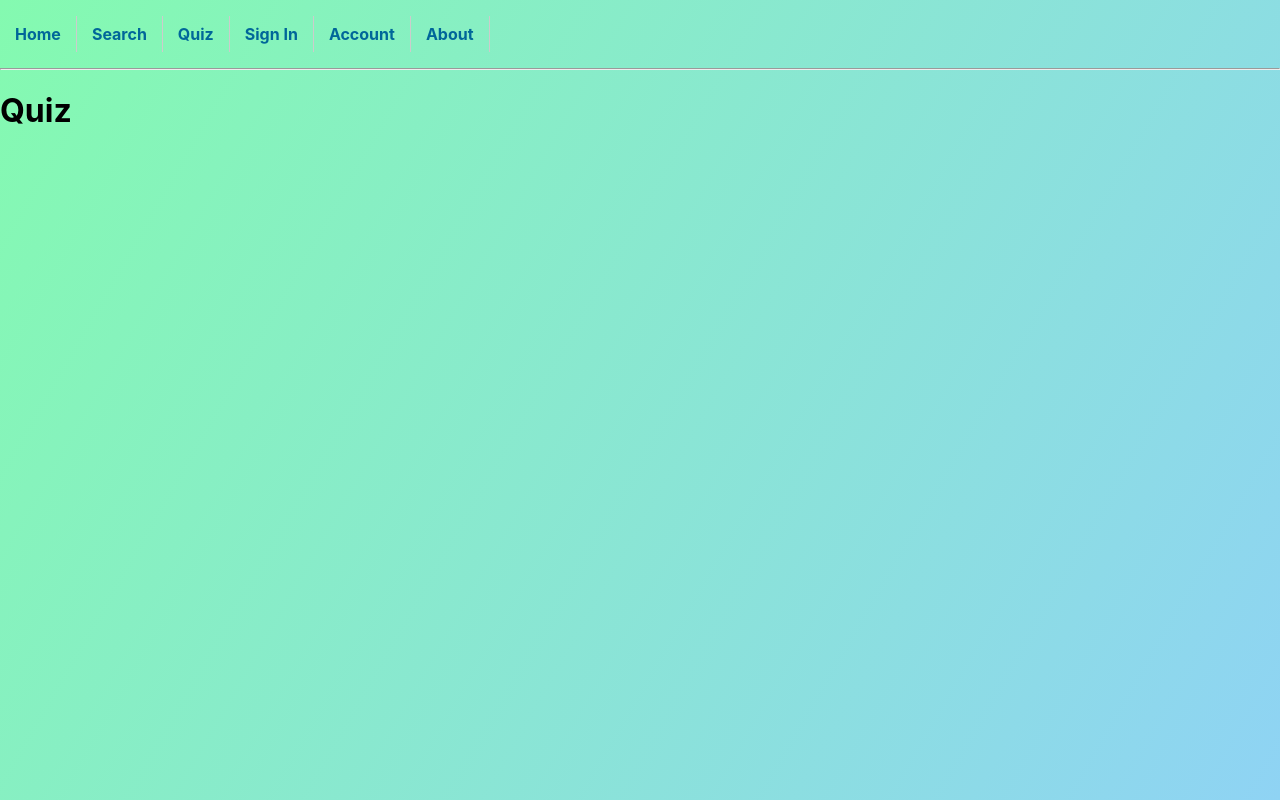
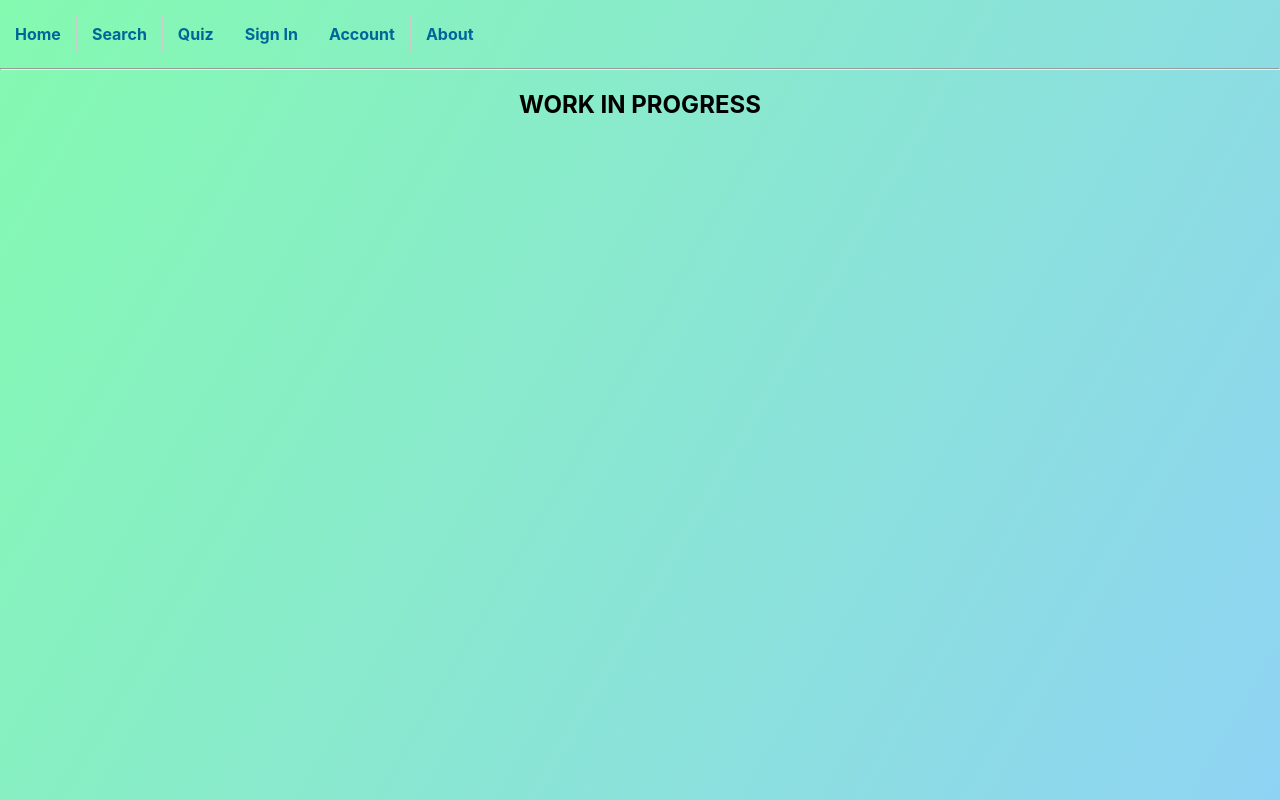
Before and after one commit to CodeTheGuy/WhatShouldIEat, a React (Create React App) app: page /quiz in a window 1280 px wide. Built offline with nearby package versions, Linux system fonts and the light colour scheme.

Commit message:
Got started on the quiz

```diff
--- a/src/components/NavBar/index.js
+++ b/src/components/NavBar/index.js
@@ -11,7 +11,7 @@ const Navbar = () => (
         <Link to={ROUTES.SEARCH}>Search</Link>
       </li>
       <li>
-        <Link to={ROUTES.QUIZ}>Quiz</Link>
+        <Link to={ROUTES.STARTQUIZ}>Quiz</Link>
       </li>
       <li>
         <Link to={ROUTES.SIGN_IN}>Sign In</Link>
--- a/src/components/Quiz/index.js
+++ b/src/components/Quiz/index.js
@@ -1,7 +1,17 @@
-import React from "react";
-const Quiz = () => (
-  <div>
-    <h1>Quiz</h1>
-  </div>
-);
+import React, { Component } from 'react';
+import {Link} from 'react-router-dom'
+
+class Quiz extends Component{
+
+  render(){
+    return (
+    <div className="Quiz">
+      <h2>
+        <center>WORK IN PROGRESS</center>
+      </h2>
+    </div>
+    );
+  };
+}
+
 export default Quiz;
--- /dev/null
+++ b/src/components/StartQuiz/index.js
@@ -0,0 +1,32 @@
+import React, { Component } from 'react';
+import {Link} from 'react-router-dom'
+
+class Quiz extends Component{
+
+  render(){
+    return (
+    <div className="Quiz">
+      <h2>
+        <center>The Quiz</center>
+      </h2>
+
+      <b1>
+        <center>
+        Answer a few questions, and we'll determine what kind of food you're in the mood for!{" "}
+        </center>
+      </b1>
+
+      <center>
+        <Link to='/quiz'>
+          <button className="begin" type="button" >
+             Begin
+          </button>
+        </Link>
+      </center>
+
+    </div>
+    );
+  };
+}
+
+export default Quiz;
```
